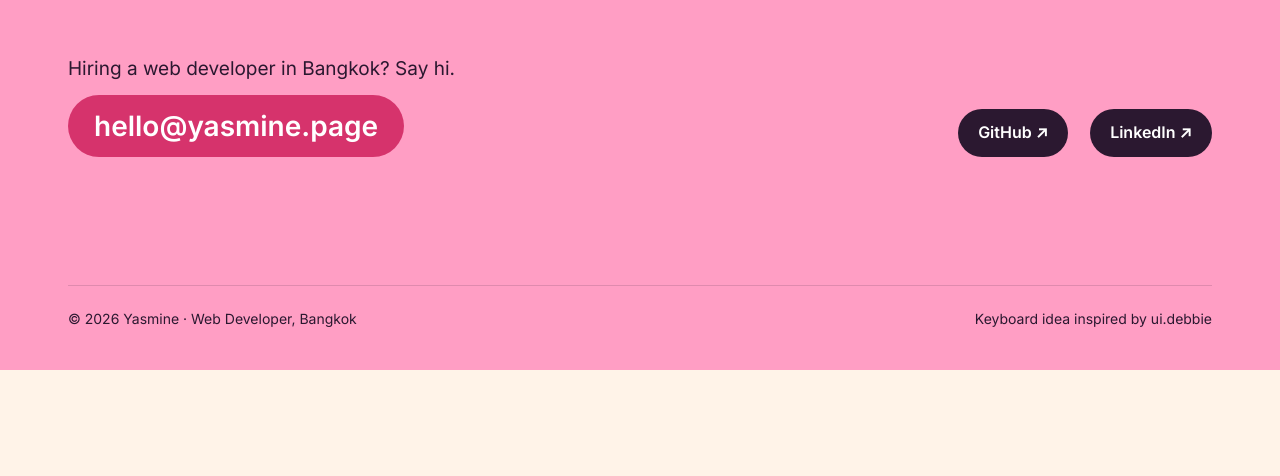
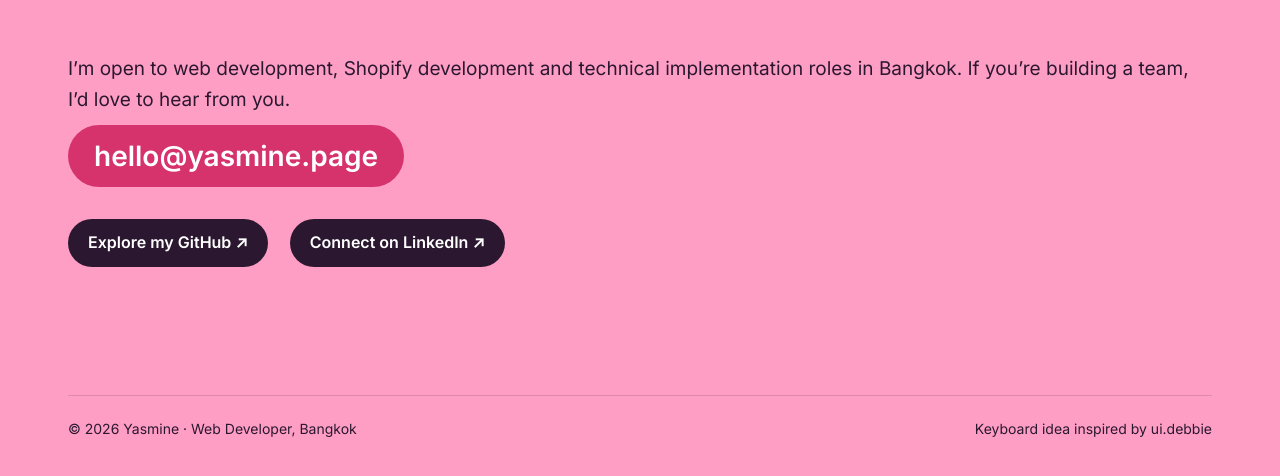
Before and after one commit to EarlSpiritRoo/EarlSpiritRoo.github.io, a plain HTML site: page index.html in a window 1280 px wide. Shown: the part 8595-9071 px from the top of the page. Before the commit the page ends 8965 px from the top, so only its background shows below. Drawn offline with nearby package versions, Linux system fonts and the light colour scheme.

Commit message:
Improve contact and recruiter experience

```diff
--- a/index.html
+++ b/index.html
@@ -280,12 +280,12 @@
       <h2 id="contact-h">Let’s work<br><em class="serif">together.</em></h2>
       <div class="row">
         <div>
-          <p>Hiring a web developer in Bangkok? Say hi.</p>
-          <a class="email" data-email-link data-email-text href="mailto:hello@yasmine.page">hello@yasmine.page</a>
+          <p>I’m open to web development, Shopify development and technical implementation roles in Bangkok. If you’re building a team, I’d love to hear from you.</p>
+          <a class="email" data-email-link data-email-text href="mailto:hello@yasmine.page" aria-label="Email Yasmine">hello@yasmine.page</a>
         </div>
         <div class="more">
-          <a href="https://github.com/EarlSpiritRoo" target="_blank" rel="noopener">GitHub ↗</a>
-          <a href="https://www.linkedin.com/in/yasmine-5b1991107" target="_blank" rel="noopener">LinkedIn ↗</a>
+          <a href="https://github.com/EarlSpiritRoo" target="_blank" rel="noopener">Explore my GitHub ↗</a>
+          <a href="https://www.linkedin.com/in/yasmine-5b1991107" target="_blank" rel="noopener">Connect on LinkedIn ↗</a>
         </div>
       </div>
       <footer class="footer">
```
